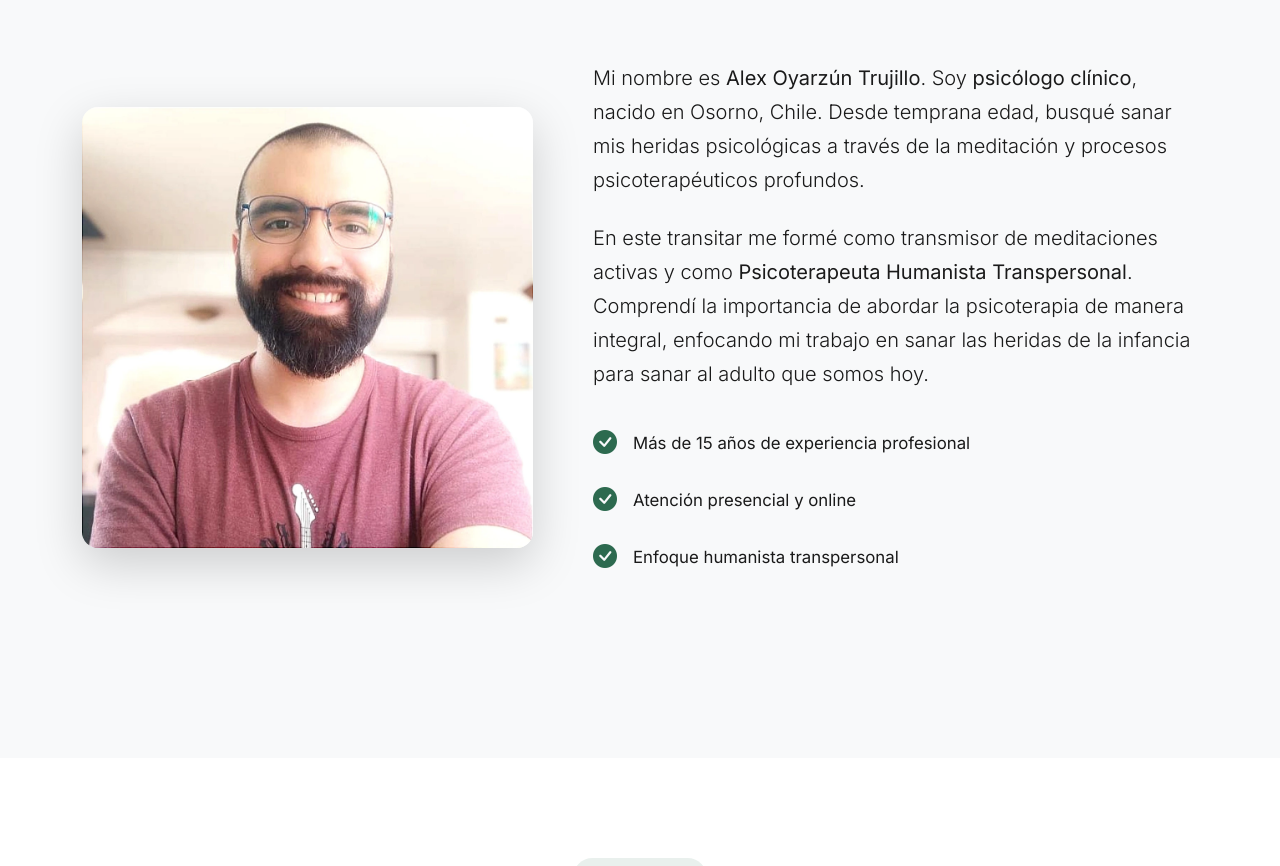
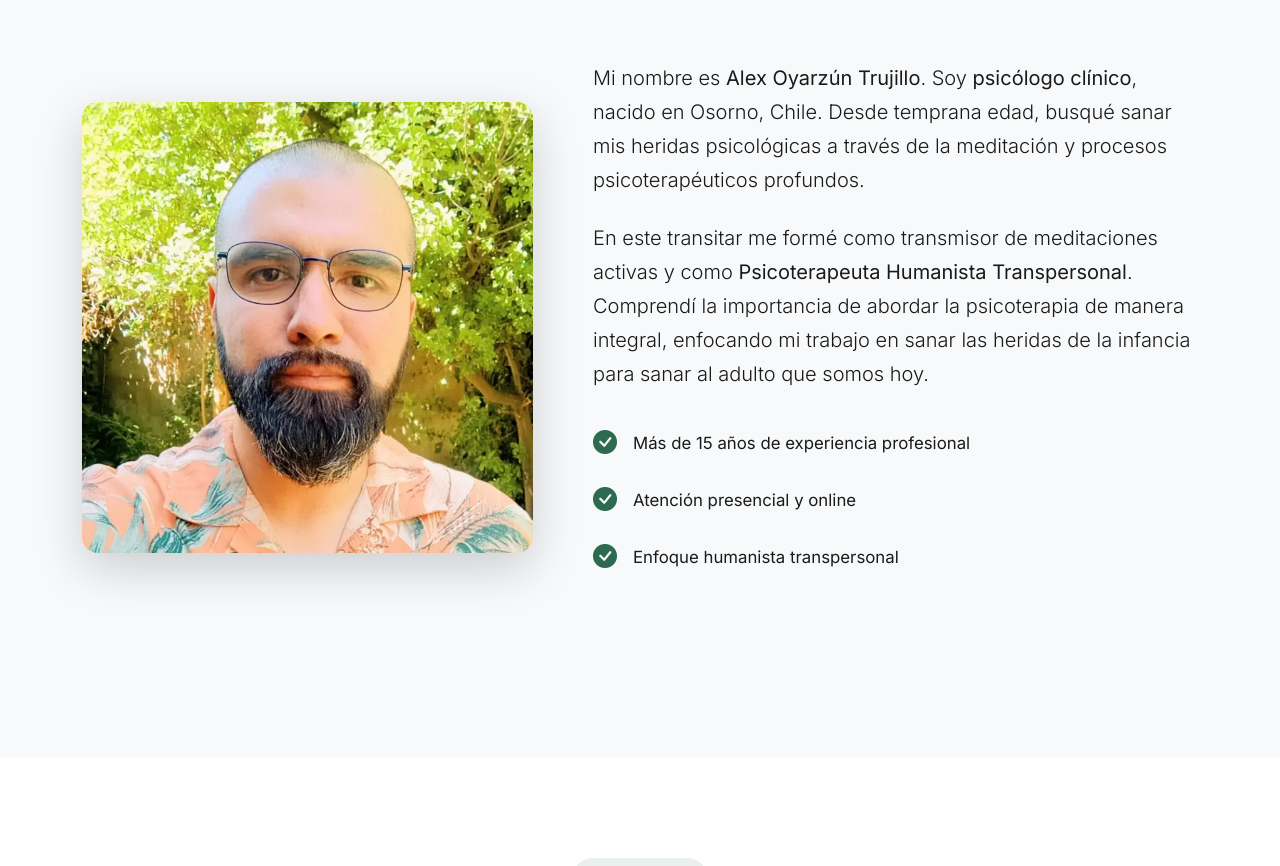
Before and after one commit to Ingenium-Dynamics/Psicologo_Alex_Oyarzun_V2, a plain HTML site: page index.html in a window 1280 px wide. Shown: the part 1097-1963 px from the top of the page. Drawn offline with nearby package versions, Linux system fonts and the light colour scheme; a script that the page names is missing; files whose address does not match are found by name; a web font is replaced by a local one.

Commit message:
Actualizacion de imagenes

```diff
--- a/index.html
+++ b/index.html
@@ -200,7 +200,7 @@
           <!-- Right Image -->
           <div class="col-lg-6 hero-image-container order-1 order-lg-2">
             <div class="hero-image-wrapper">
-              <img src="assets/img/quien_soy_1.webp" alt="Psicólogo Alex Oyarzún" class="hero-image" />
+              <img src="assets/img/psicologo-alex-oyarzun.webp" alt="Psicólogo Alex Oyarzún" class="hero-image" />
               <div class="hero-decoration"></div>
             </div>
           </div>
@@ -228,7 +228,7 @@
         <div class="row align-items-center mb-5">
           <div class="col-lg-5 mb-4 mb-lg-0">
             <div class="about-image-wrapper">
-              <img src="assets/img/quien_soy_1.webp" class="img-fluid rounded-4 shadow-lg" alt="Alex Oyarzún" />
+              <img src="assets/img/psicologo-alex-oyarzun-01.webp" class="img-fluid rounded-4 shadow-lg" alt="Alex Oyarzún" />
             </div>
           </div>
           <div class="col-lg-7 ps-lg-5">
```
Also changed, not shown: assets/img/psicologo-alex-oyarzun-01.webp (added), assets/img/psicologo-alex-oyarzun.webp (renamed from assets/img/quien_soy_1.webp), assets/img/quien_soy_2.webp (deleted).
